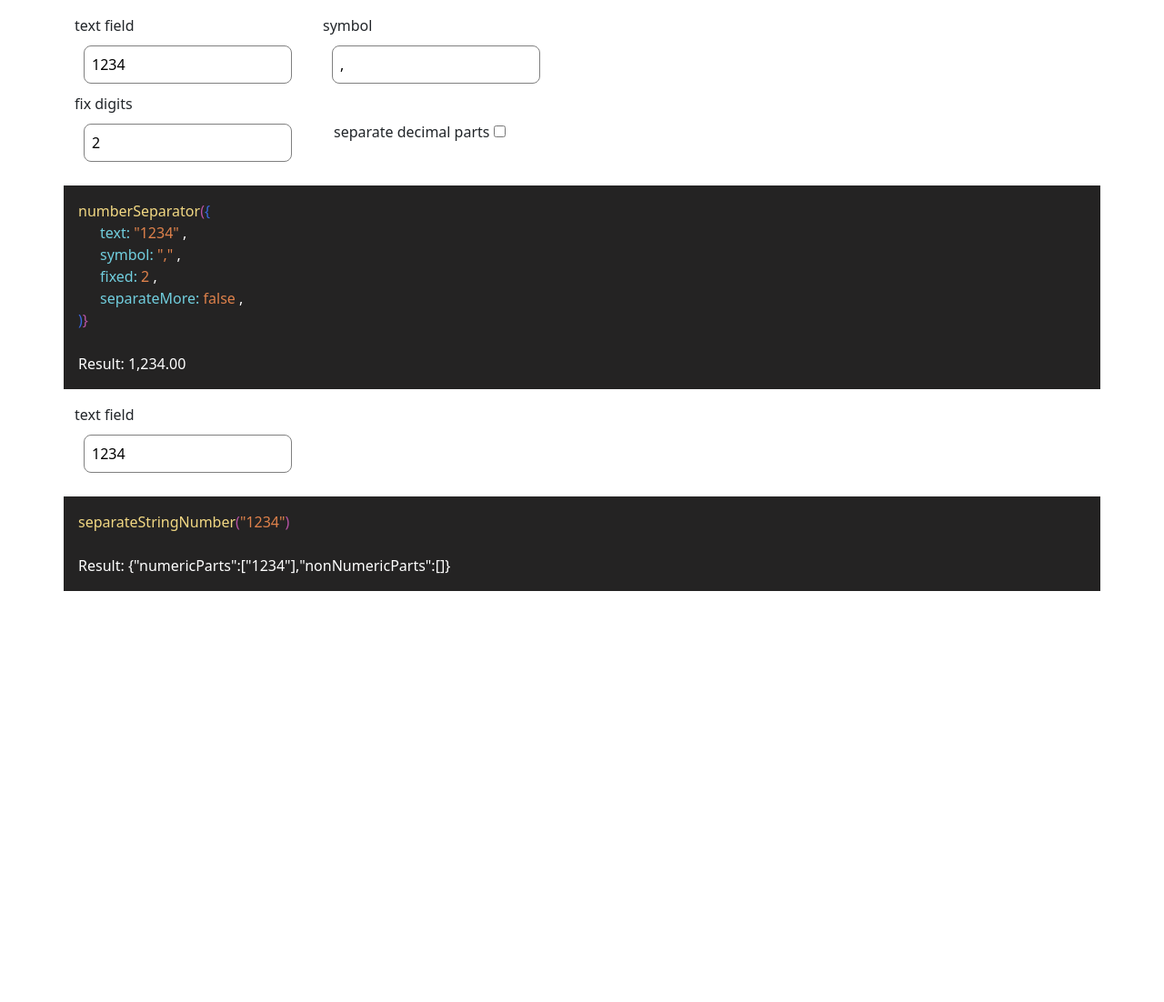
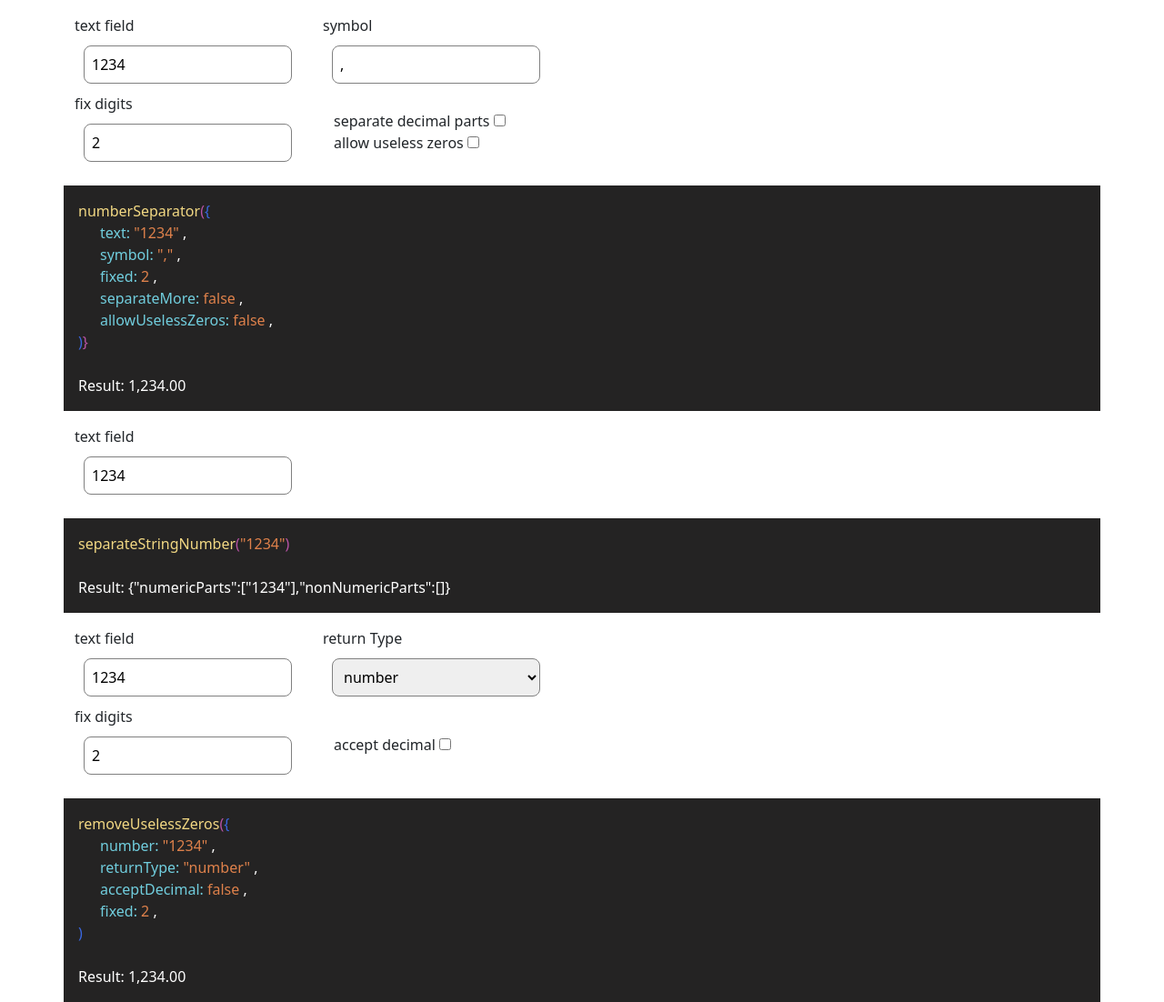
Before and after one commit to shayan1999/numberSeparatorJS, a website built with Parcel: page demo/index.html in a window 1280 px wide. Shown: the whole page at 91% size. Before the commit the page ends 800 px from the top, so only its background shows below. Built offline with nearby package versions, Linux system fonts and the light colour scheme; what number-separator-js would draw is missing.

Commit message:
demo fixed

```diff
--- a/demo/assets/css/main.css
+++ b/demo/assets/css/main.css
@@ -1,44 +1,45 @@
-body{
-
+body {
 }
 
-input[type=text] , input[type=number]{
+input[type="text"],
+input[type="number"],
+select {
   border: 1px solid gray;
   margin: 10px;
   padding: 8px;
   border-radius: 8px;
 }
 
-.json-side-container{
+.json-side-container {
   background-color: #242323;
   width: 100%;
 }
 
-.yellow-text{
+.yellow-text {
   color: #f2d883;
 }
 
-.purple-symbol{
+.purple-symbol {
   color: #b853a6;
 }
 
-.blue-symbol{
+.blue-symbol {
   color: #3a67e0;
 }
 
-.attribute-color{
+.attribute-color {
   color: #71cede;
 }
 
-.item-color{
+.item-color {
   color: #de814b;
 }
 
-.white-color{
-    color: #FFFF;
+.white-color {
+  color: #ffff;
 }
 
-button{
+button {
   background-color: #3a67e0;
   padding: 4px 12px;
   border: none;
@@ -47,6 +48,6 @@ button{
   transition: 0.3s;
 }
 
-button:hover{
+button:hover {
   opacity: 0.7;
 }
--- a/demo/assets/js/numberSeparator.js
+++ b/demo/assets/js/numberSeparator.js
@@ -1,9 +1,34 @@
-import { numberSeparator, separateStringNumber } from "number-separator-js";
+import {
+  numberSeparator,
+  removeUselessZeros,
+  separateStringNumber,
+} from "number-separator-js";
 
 console.log(numberSeparator({ text: "hello 1242" }));
 
-window.separate = function separate(text, symbol, fixed, separateMore) {
-  return numberSeparator({ text, symbol, fixed, separateMore });
+window.separate = function separate(
+  text,
+  symbol,
+  fixed,
+  separateMore,
+  allowUselessZeros
+) {
+  return numberSeparator({
+    text,
+    symbol,
+    fixed,
+    separateMore,
+    allowUselessZeros,
+  });
+};
+
+window.removeUseless = function removeUseless({
+  number,
+  returnType,
+  acceptDecimal,
+  fixed,
+}) {
+  return removeUselessZeros({ number, returnType, acceptDecimal, fixed });
 };
 
 window.getSeparateItems = function getSeparateItems(text) {
--- a/demo/index.html
+++ b/demo/index.html
@@ -47,16 +47,30 @@
           <div class="col-md-6 col-sm-12 d-flex flex-column">
             <label>fix digits</label>
             <input
-              oninput="onNumberChange()"
+              oninput="onNumberChange(1)"
               value="2"
               type="number"
-              id="fixed-input"
+              id="fixed1-input"
               placeholder="default is empty and do nothing"
             />
           </div>
           <div class="col-md-6 col-sm-12 ps-4">
-            <label for="more">separate decimal parts</label>
-            <input onchange="onCheckBoxChange()" id="more" type="checkbox" />
+            <div class="col-12">
+              <label for="more">separate decimal parts</label>
+              <input
+                onchange="onCheckBoxChange('separateMore')"
+                id="more"
+                type="checkbox"
+              />
+            </div>
+            <div class="col-12">
+              <label for="more">allow useless zeros</label>
+              <input
+                onchange="onCheckBoxChange('allowUselessZeros')"
+                id="more"
+                type="checkbox"
+              />
+            </div>
           </div>
         </div>
         <div
@@ -76,12 +90,17 @@
             ><span class="white-color"> ,</span>
           </span>
           <span class="ms-4 attribute-color">
-            fixed: <span id="fixed-json" class="item-color">2</span
+            fixed: <span id="fixed1-json" class="item-color">2</span
             ><span class="white-color"> ,</span>
           </span>
           <span class="ms-4 attribute-color">
             separateMore:
             <span id="separateMore-json" class="item-color">false</span
+            ><span class="white-color"> ,</span>
+          </span>
+          <span class="ms-4 attribute-color">
+            allowUselessZeros:
+            <span id="allowUselessZeros-json" class="item-color">false</span
             ><span class="white-color"> ,</span>
           </span>
           <span class="purple-symbol">
@@ -117,19 +136,114 @@
             Result: {"numericParts":["1234"],"nonNumericParts":[]}
           </span>
         </div>
+        <div
+          class="col-md-6 col-sm-12 d-flex row flex-wrap align-items-center mt-3"
+        >
+          <div class="col-md-6 col-sm-12 d-flex flex-column">
+            <label>text field</label>
+            <input
+              oninput="onTextChange('number')"
+              value="1234"
+              type="number"
+              id="number-input"
+              placeholder="text"
+            />
+          </div>
+          <div class="col-md-6 col-sm-12 d-flex flex-column">
+            <label>return Type</label>
+            <select
+              id="returnType-input"
+              onChange="onSelectChange('returnType')"
+            >
+              <option value="number">number</option>
+              <option value="string">string</option>
+            </select>
+          </div>
+          <div class="col-md-6 col-sm-12 d-flex flex-column">
+            <label>fix digits</label>
+            <input
+              oninput="onNumberChange(2)"
+              value="2"
+              type="number"
+              id="fixed2-input"
+              placeholder="default is empty and do nothing"
+            />
+          </div>
+          <div class="col-md-6 col-sm-12 ps-4">
+            <div class="col-12">
+              <label for="acceptDecimal">accept decimal</label>
+              <input
+                onchange="onCheckBoxChange('acceptDecimal')"
+                id="acceptDecimal"
+                type="checkbox"
+              />
+            </div>
+          </div>
+        </div>
+        <div
+          class="col-md-6 col-sm-12 json-side-container d-flex flex-column p-3 mt-3"
+        >
+          <span class="yellow-text">
+            removeUselessZeros<span class="purple-symbol"
+              >(<span class="blue-symbol">{</span></span
+            >
+          </span>
+          <span class="ms-4 attribute-color">
+            number: <span class="item-color" id="number-json">"1234"</span
+            ><span class="white-color"> ,</span>
+          </span>
+          <span class="ms-4 attribute-color">
+            returnType:
+            <span class="item-color" id="returnType-json">"number"</span
+            ><span class="white-color"> ,</span>
+          </span>
+          <span class="ms-4 attribute-color">
+            acceptDecimal:
+            <span id="acceptDecimal-json" class="item-color">false</span
+            ><span class="white-color"> ,</span>
+          </span>
+          <span class="ms-4 attribute-color">
+            fixed: <span id="fixed2-json" class="item-color">2</span
+            ><span class="white-color"> ,</span>
+          </span>
+          <span class="purple-symbol">
+            <span class="blue-symbol">)</span>
+          </span>
+          <br />
+          <span class="white-color" id="output-zero"> Result: 1,234.00 </span>
+        </div>
       </div>
     </div>
 
     <script>
-      var checkbox = false;
+      var checkbox = {
+        separateMore: false,
+        allowUselessZeros: false,
+        acceptDecimal: false,
+      };
       function generateOutput() {
         const text = document.getElementById(`text-input`).value;
         const symbol =
           document.getElementById(`symbol-input`).value || undefined;
-        const fixed = document.getElementById(`fixed-input`).value || undefined;
+        const fixed =
+          document.getElementById(`fixed1-input`).value || undefined;
 
         const result = separate(text, symbol, fixed, checkbox);
         document.getElementById("output").textContent = `Result: ${result}`;
+
+        const number = Number(document.getElementById("number-input").value);
+        const returnType = document.getElementById("returnType-input").value;
+        const fixed2 =
+          document.getElementById(`fixed2-input`).value || undefined;
+        const result2 = window.removeUseless({
+          number: number,
+          returnType,
+          fixed: fixed2,
+          acceptDecimal: checkbox.acceptDecimal,
+        });
+        document.getElementById(
+          "output-zero"
+        ).textContent = `Result: ${result2}`;
       }
       function onTextChange(type) {
         if (
@@ -144,20 +258,29 @@
         }
         generateOutput();
       }
-      function onNumberChange() {
-        if (!document.getElementById(`fixed-input`).value) {
-          document.getElementById(`fixed-json`).textContent = "undefined";
+      function onNumberChange(number) {
+        if (!document.getElementById(`fixed${number}-input`).value) {
+          document.getElementById(`fixed${number}-json`).textContent =
+            "undefined";
         } else {
-          document.getElementById(`fixed-json`).textContent = `"${
-            document.getElementById(`fixed-input`).value
+          document.getElementById(`fixed${number}-json`).textContent = `"${
+            document.getElementById(`fixed${number}-input`).value
           }"`;
         }
         generateOutput();
       }
-      function onCheckBoxChange() {
-        checkbox = !checkbox;
-        document.getElementById("separateMore-json").textContent = checkbox;
+      function onCheckBoxChange(type) {
+        checkbox[type] = !checkbox[type];
+        document.getElementById(
+          `${type}-json`
+        ).textContent = `${checkbox[type]}`;
         generateOutput();
+      }
+
+      function onSelectChange(type) {
+        document.getElementById(`${type}-json`).textContent = `"${
+          document.getElementById(`${type}-input`).value
+        }"`;
       }
 
       // --------
@@ -173,7 +296,6 @@
         const result = getSeparateItems(
           document.getElementById(`text2-input`).value
         );
-        console.log(result);
         document.getElementById(
           "output2"
         ).textContent = `Result: ${JSON.stringify(result)}`;
--- a/demo/package.json
+++ b/demo/package.json
@@ -10,6 +10,6 @@
     "parcel": "^2.9.3"
   },
   "dependencies": {
-    "number-separator-js": "^0.2.2"
+    "number-separator-js": "^1.0.1"
   }
 }
```
Also changed, not shown: 1 other file. Lines whose indentation alone changed are shown as unchanged.
